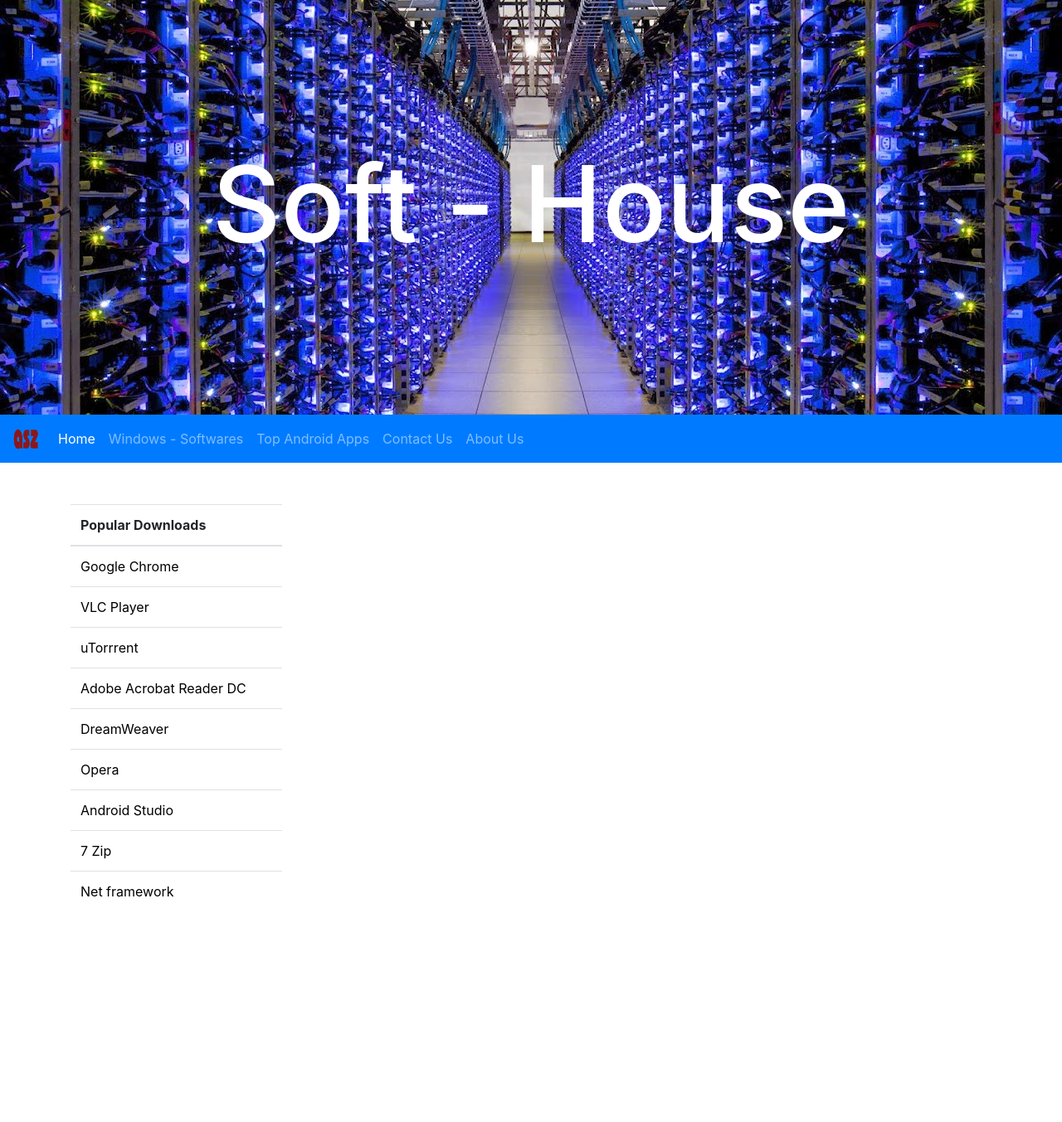
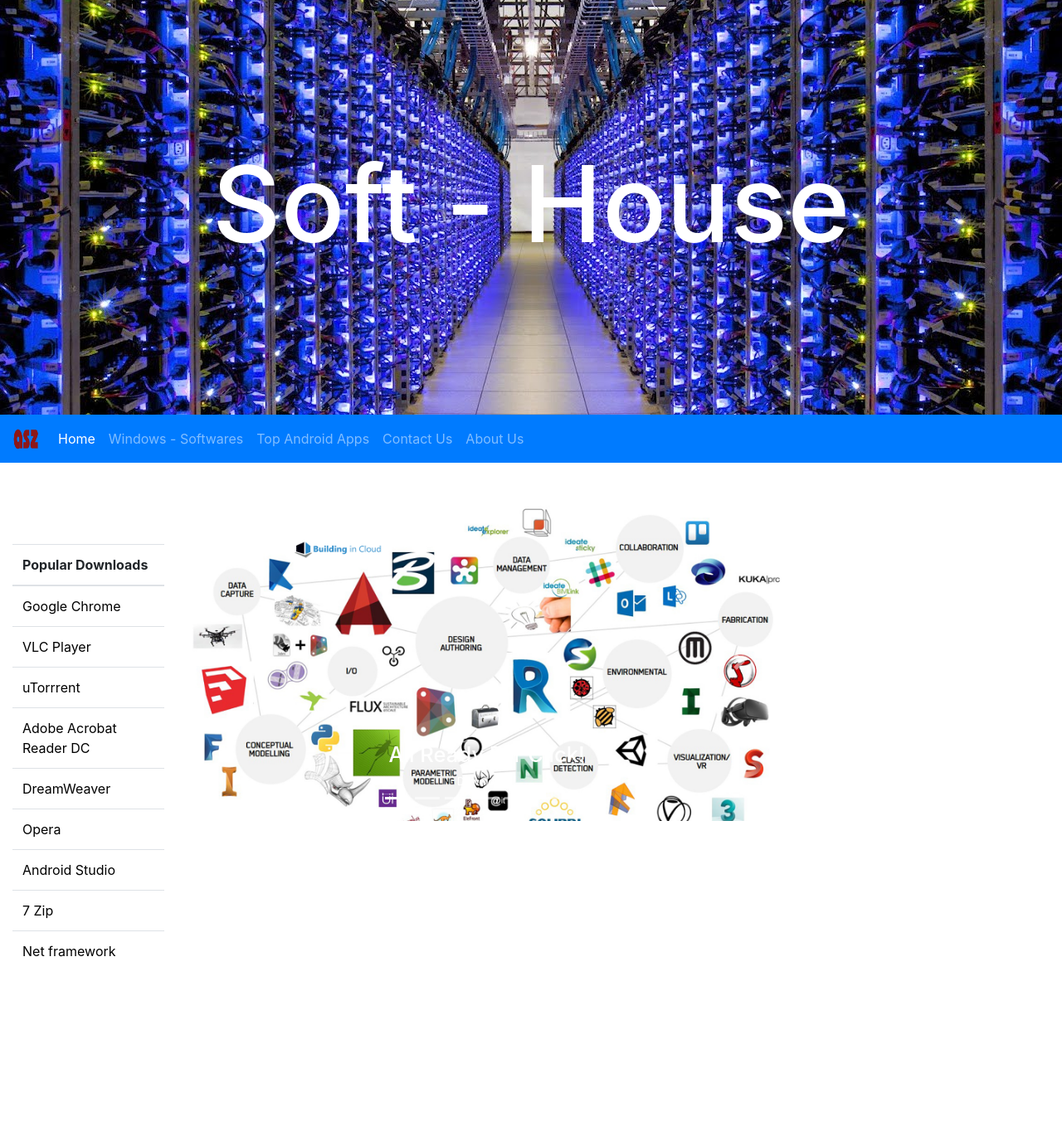
Before and after one commit to 69169/Soft-House, a PHP site: page / in a window 1280 px wide. Shown: the top 1353 px of the page at 83% size. Run offline with PHP 8.4, Linux system fonts and the light colour scheme.

Commit message:
slider made by asz

```diff
--- a/c-style.css
+++ b/c-style.css
@@ -29,3 +29,9 @@
 .popular-download-table:hover{
 	background-color: #78C74D;
 }
+.sl-p-caption{
+	font-size: 1vw;
+}
+.sl-h-caption{
+	font-size: 2vw;
+}
--- a/index.html
+++ b/index.html
@@ -24,9 +24,10 @@
   </div>
 </nav>
 <div class="main-container" style="height: 2000px">
-  <div class="container">
+  <div class="container-fluid">
+	  <br><br>
     <div class="row" style="height: 500px">
-      <div class="col-sm-3">
+      <div class="col-sm-2">
         <table class="table" style="margin-top: 50px">
           <thead>
           <th>Popular Downloads</th>
@@ -51,19 +52,82 @@
               <td><a href="#" class="link-no-deco">Opera</a></td>
             </tr>
             <tr class="popular-download-table">
-             <td><a href="#" class="link-no-deco">Android Studio</a></td>
+              <td><a href="#" class="link-no-deco">Android Studio</a></td>
             </tr>
             <tr class="popular-download-table">
-             <td><a href="#" class="link-no-deco">7 Zip</a></td>
+              <td><a href="#" class="link-no-deco">7 Zip</a></td>
             </tr>
-			<tr class="popular-download-table">
+            <tr class="popular-download-table">
               <td><a href="#" class="link-no-deco">Net framework</a></td>
             </tr>
           </tbody>
         </table>
       </div>
-      <div class="col-sm-5"> </div>
-      <div class="col-sm-4"> </div>
+      <div class="col-sm-7">
+        <!--body-->
+
+        <!--carousal-->
+        <div id="demo" class="carousel slide" data-ride="carousel">
+          <ul class="carousel-indicators">
+            <li data-target="#demo" data-slide-to="0" class="active"></li>
+            <li data-target="#demo" data-slide-to="1"></li>
+            <li data-target="#demo" data-slide-to="2"></li>
+            <li data-target="#demo" data-slide-to="3"></li>
+            <li data-target="#demo" data-slide-to="4"></li>
+            <li data-target="#demo" data-slide-to="5"></li>
+            <li data-target="#demo" data-slide-to="6"></li>
+          </ul>
+          <div class="carousel-inner" style="height:30vw">
+            <div class="carousel-item active"> <img src="h-slider-pics/softwares.png" alt="Softwares" width="100%" height="100%">
+              <div class="carousel-caption">
+                <h3 class="sl-h-caption">All Ready For Click!</h3>
+                <p class="sl-p-caption">Download...</p>
+              </div>
+            </div>
+            <div class="carousel-item"> <img src="h-slider-pics/avast.jpg" alt="Avast" width="100%" height="100%">
+              <div class="carousel-caption">
+                <h3 class="sl-h-caption">Avast</h3>
+                <p class="sl-p-caption">Download...</p>
+              </div>
+            </div>
+            <div class="carousel-item"> <img src="h-slider-pics/vlc.jpg" alt="VLC" width="100%" height="100%">
+              <div class="carousel-caption">
+                <h3 class="sl-h-caption">VLC</h3>
+                <p class="sl-p-caption">Download...</p>
+              </div>
+            </div>
+            <div class="carousel-item"> <img src="h-slider-pics/apps.jpg" alt="Apps" width="100%" height="100%">
+              <div class="carousel-caption">
+                <h3 class="sl-h-caption">Apps</h3>
+                <p class="sl-p-caption">Download...</p>
+              </div>
+            </div>
+            <div class="carousel-item"> <img src="h-slider-pics/net-framework.png" alt="Net Framework" width="100%" height="100%">
+              <div class="carousel-caption">
+                <h3 class="sl-h-caption">.Net FrameWork</h3>
+                <p class="sl-p-caption">Download...</p>
+              </div>
+            </div>
+            <div class="carousel-item"> <img src="h-slider-pics/softwares2.jpg" alt="Softwares" width="100%" height="100%">
+              <div class="carousel-caption">
+                <h3 class="sl-h-caption">Browsers</h3>
+                <p class="sl-p-caption">Download...</p>
+              </div>
+            </div>
+            <div class="carousel-item"> <img src="h-slider-pics/antivirus.jpg" alt="Antivirus" width="100%" height="100%">
+              <div class="carousel-caption">
+                <h3 class="sl-h-caption">Antivirus!</h3>
+                <p class="sl-p-caption">Download...</p>
+              </div>
+            </div>
+          </div>
+          <a class="carousel-control-prev" href="#demo" data-slide="prev"> <span class="carousel-control-prev-icon"></span> </a> <a class="carousel-control-next" href="#demo" data-slide="next"> <span class="carousel-control-next-icon"></span> </a>
+		  </div>
+
+        <!--			end carusal-->
+
+      </div>
+      <div class="col-sm-3"> </div>
     </div>
   </div>
 </div>
```
Also changed, not shown: h-slider-pics/antivirus.jpg (added), h-slider-pics/apps.jpg (added), h-slider-pics/avast.jpg (added), h-slider-pics/net-framework.png (added), h-slider-pics/softwares.png (added), h-slider-pics/softwares2.jpg (added), h-slider-pics/vlc.jpg (added).
